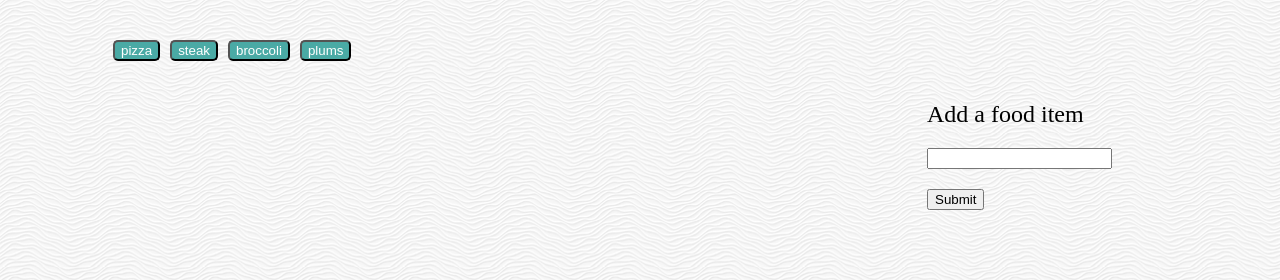
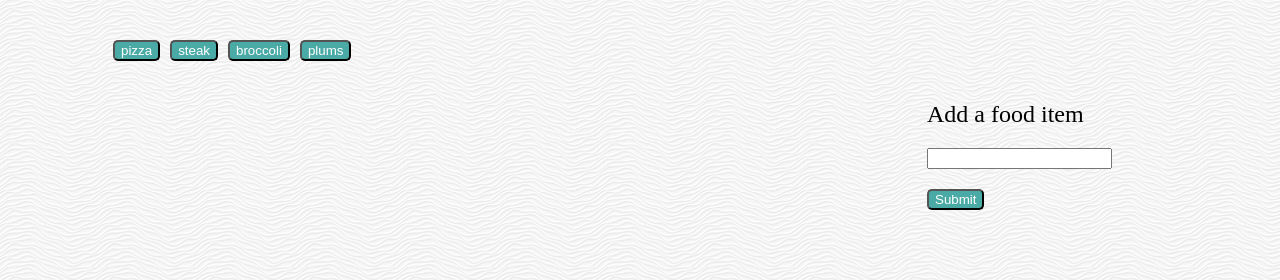
Before and after one commit to cslane64/giftastic, a plain HTML site: page index.html in a window 1280 px wide. Shown: the top 280 px of the page. Drawn offline with nearby package versions, Linux system fonts and the light colour scheme.

Commit message:
finished and working

```diff
--- a/assets/css/style.css
+++ b/assets/css/style.css
@@ -22,6 +22,11 @@ body {
 
 #add-food {
     margin: 0 20px;
+    background-color: #4aaaa5;
+    color: #fff;
+    border-radius: 5px;
+    cursor: pointer;
+
 }
 
 #button-farm {
```
Also changed, not shown: 1 other file.
